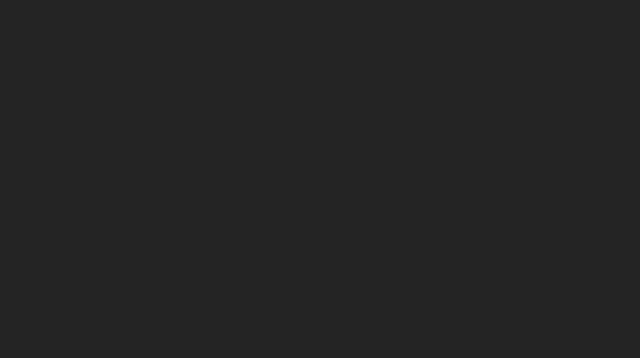
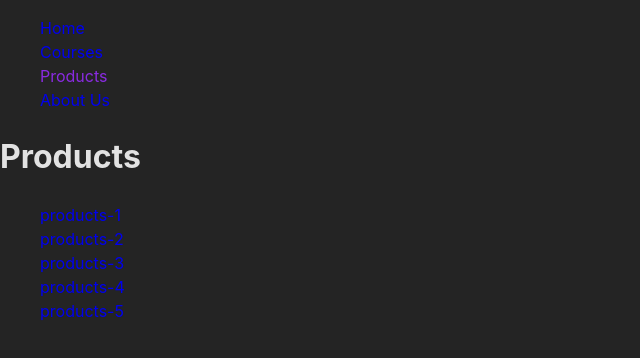
Before and after one commit to Erfanmah7/Spa-App, a React (Vite) app: page /products in a window 1280 px wide. Before the commit this address had no page. Shown: the top 358 px of the page, without its empty margins (0-640 px from the left). Built offline with nearby package versions, Linux system fonts and the light colour scheme.

Commit message:
add useParams

```diff
--- a/src/App.jsx
+++ b/src/App.jsx
@@ -2,14 +2,18 @@ import { BrowserRouter, Routes, Route } from "react-router-dom";
 import HomePage from "./pages/HomePage";
 import Courses from "./pages/Courses";
 import AboutUs from "./pages/AboutUs";
+import Products from "./pages/Products";
+import Product from "./pages/Product";
 
 function App() {
   return (
     <>
       <BrowserRouter>
         <Routes>
-          <Route path="/" element={<HomePage />} />
+          <Route index element={<HomePage />} />
           <Route path="/courses" element={<Courses />} />
+          <Route path="/products" element={<Products />} />
+          <Route path="/products/:id" element={<Product />} />
           <Route path="/about-us" element={<AboutUs />} />
         </Routes>
       </BrowserRouter>
--- a/src/components/NavBar.jsx
+++ b/src/components/NavBar.jsx
@@ -3,13 +3,15 @@ import { NavLink } from "react-router-dom";
 function NavBar() {
   return (
     <div>
-      {" "}
       <ul>
         <li>
           <NavLink to="/">Home</NavLink>
         </li>
         <li>
           <NavLink to="/courses">Courses</NavLink>
+        </li>
+        <li>
+          <NavLink to="/products">Products</NavLink>
         </li>
         <li>
           <NavLink to="/about-us">About Us</NavLink>
--- /dev/null
+++ b/src/pages/Product.jsx
@@ -0,0 +1,9 @@
+import React from "react";
+import { useParams } from "react-router-dom";
+function product() {
+  const { id } = useParams();
+
+  return <div>product # {id}</div>;
+}
+
+export default product;
--- /dev/null
+++ b/src/pages/Products.jsx
@@ -0,0 +1,29 @@
+import React from "react";
+import NavBar from "../components/NavBar";
+import { Link } from "react-router-dom";
+
+const myProducts = [
+  { id: 1, name: "products-1" },
+  { id: 2, name: "products-2" },
+  { id: 3, name: "products-3" },
+  { id: 4, name: "products-4" },
+  { id: 5, name: "products-5" },
+];
+
+function Products() {
+  return (
+    <div>
+      <NavBar />
+      <h1>Products</h1>
+      <ul>
+        {myProducts.map((product) => (
+          <li key={product.id}>
+            <Link to={`/products/${product.id}`}>{product.name}</Link>
+          </li>
+        ))}
+      </ul>
+    </div>
+  );
+}
+
+export default Products;
```
Also changed, not shown: src/components/Programmer.jsx (added, +9 -0 lines).
